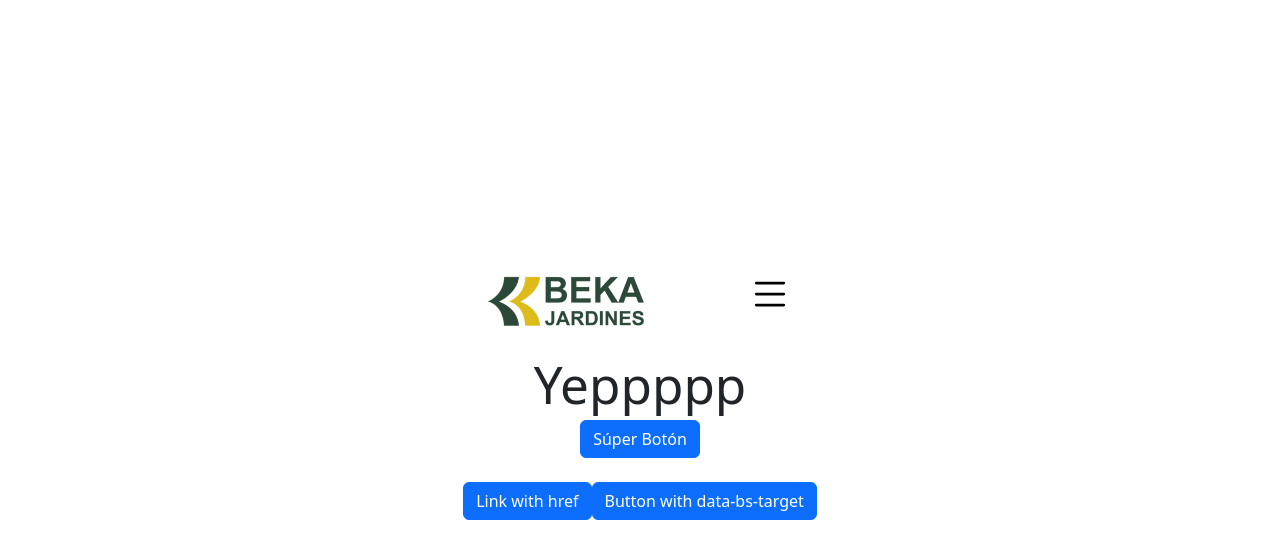
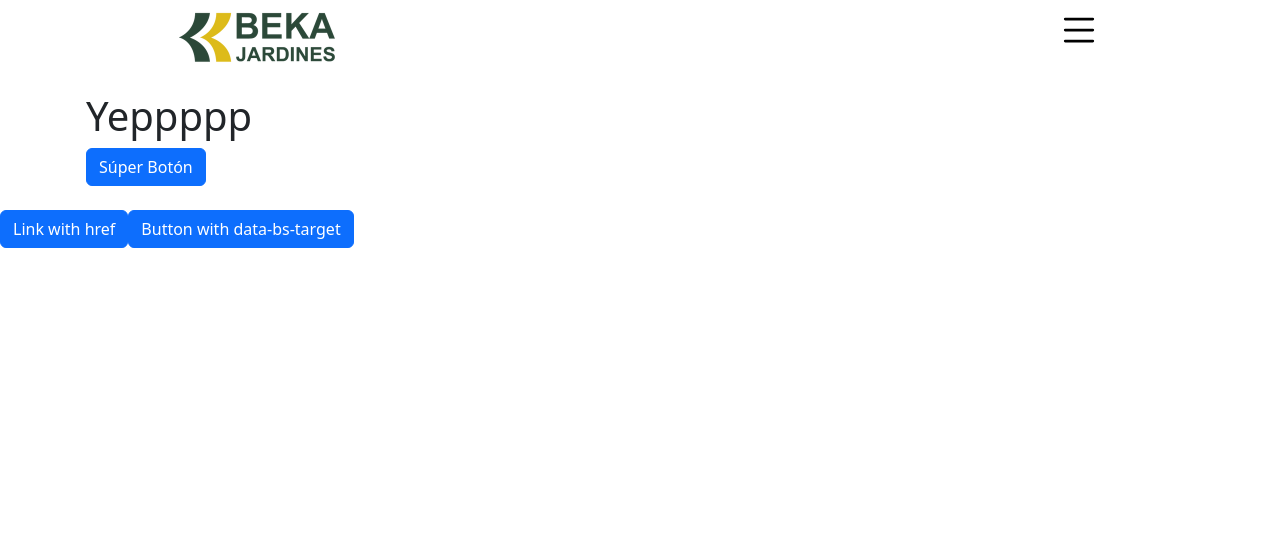
Before and after one commit to Marfullsen/bekapp, a Vue app: page / in a window 1280 px wide. Shown: the top 558 px of the page. Built offline with nearby package versions, Linux system fonts and the light colour scheme.

Commit message:
ADD:[Style] add global variables.

```diff
--- a/src/style.css
+++ b/src/style.css
@@ -6,7 +6,12 @@
 
   color-scheme: light dark;
   color: rgba(255, 255, 255, 0.87);
-  background-color: #242424;
+  background-color: #fff;
+
+  --primary-color: #F9CD19;
+  --secondary-color: #efefef;
+  --background-color: #225922;
+  --background-color-2: #3C643A;
 
   font-synthesis: none;
   text-rendering: optimizeLegibility;
@@ -15,76 +20,6 @@
   -webkit-text-size-adjust: 100%;
 }
 
-a {
-  font-weight: 500;
-  color: #646cff;
-  text-decoration: inherit;
-}
-a:hover {
-  color: #535bf2;
-}
-
-a {
-  font-weight: 500;
-  color: #646cff;
-  text-decoration: inherit;
-}
-a:hover {
-  color: #535bf2;
-}
-
 body {
-  margin: 0;
-  display: flex;
-  place-items: center;
-  min-width: 320px;
   min-height: 100vh;
 }
-
-h1 {
-  font-size: 3.2em;
-  line-height: 1.1;
-}
-
-button {
-  border-radius: 8px;
-  border: 1px solid transparent;
-  padding: 0.6em 1.2em;
-  font-size: 1em;
-  font-weight: 500;
-  font-family: inherit;
-  background-color: #1a1a1a;
-  cursor: pointer;
-  transition: border-color 0.25s;
-}
-button:hover {
-  border-color: #646cff;
-}
-button:focus,
-button:focus-visible {
-  outline: 4px auto -webkit-focus-ring-color;
-}
-
-.card {
-  padding: 2em;
-}
-
-#app {
-  max-width: 1280px;
-  margin: 0 auto;
-  padding: 2rem;
-  text-align: center;
-}
-
-@media (prefers-color-scheme: light) {
-  :root {
-    color: #213547;
-    background-color: #ffffff;
-  }
-  a:hover {
-    color: #747bff;
-  }
-  button {
-    background-color: #f9f9f9;
-  }
-}
```
